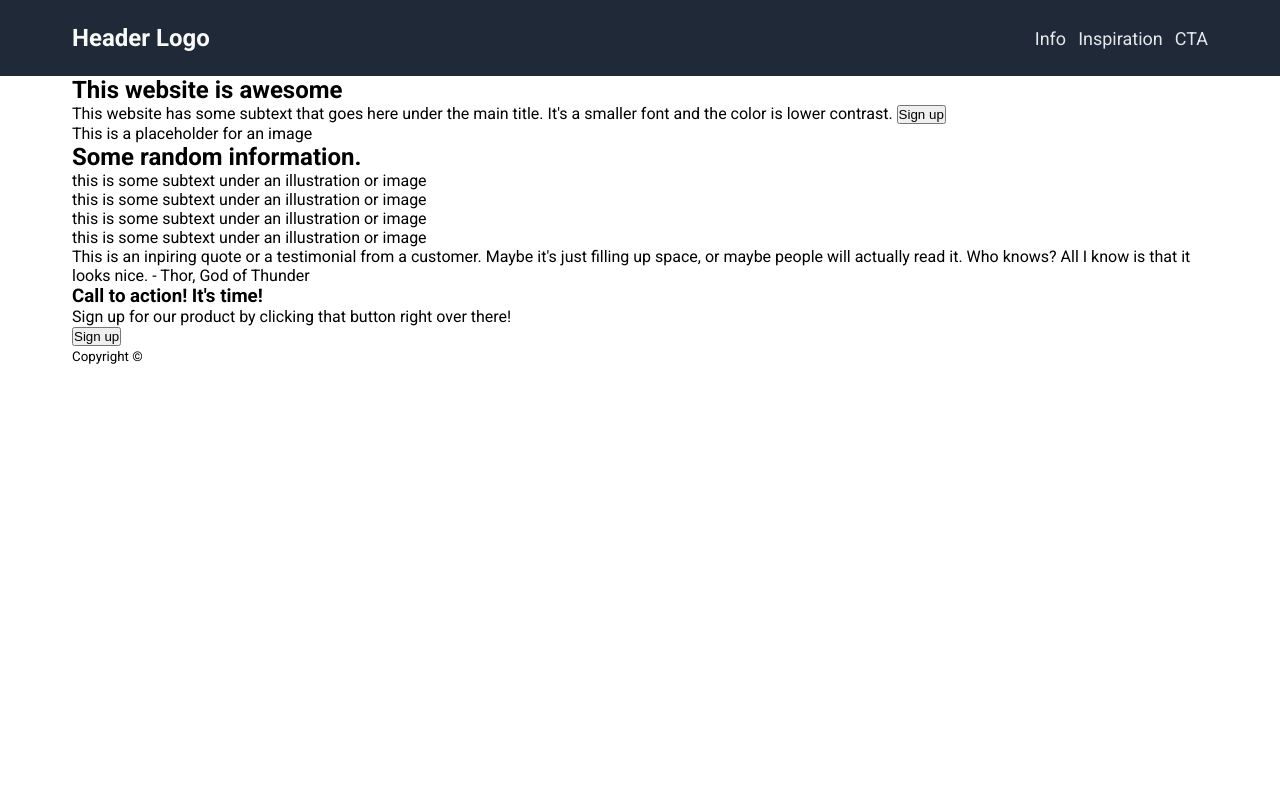
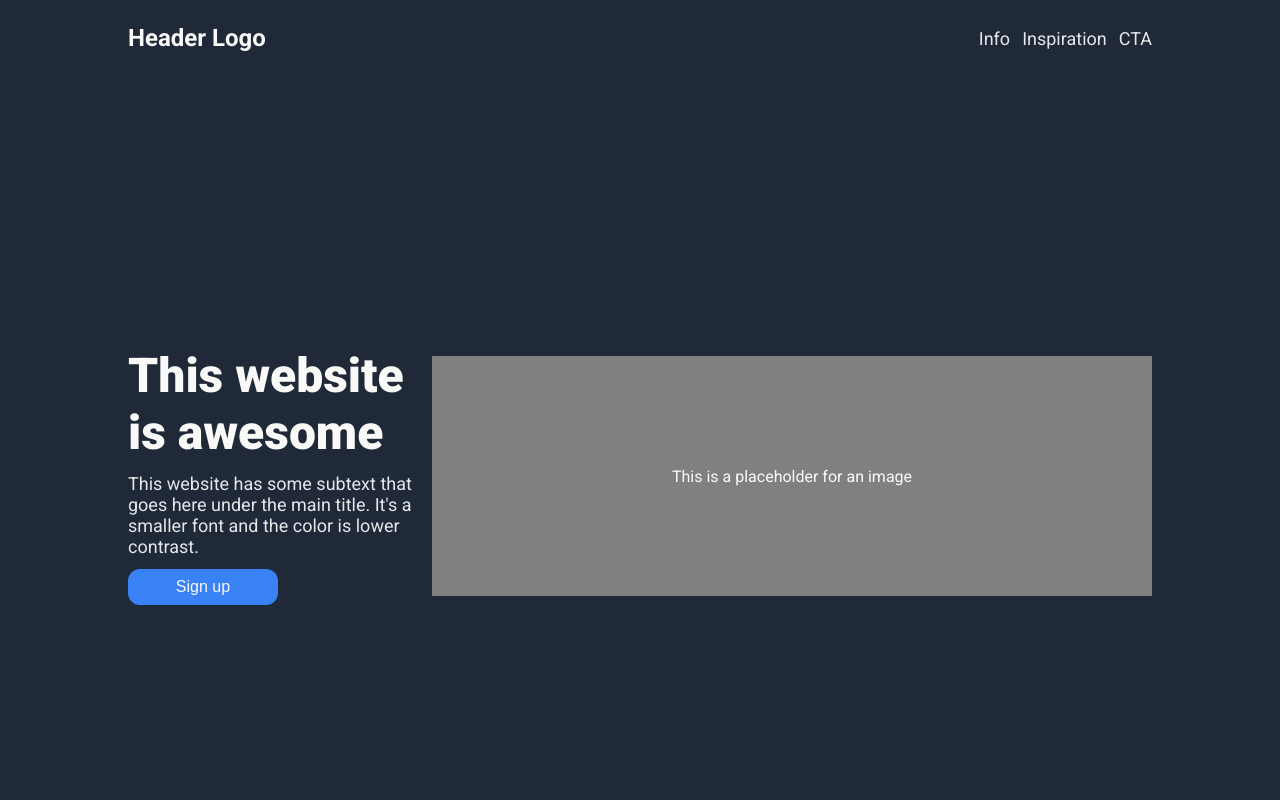
Before and after one commit to HoleInTheUniverse/landing-page, a plain HTML site: page index.html in a window 1280 px wide. Shown: the top 800 px of the page. Drawn offline with Linux system fonts and the light colour scheme.

Commit message:
Add hero section styling

```diff
--- a/style.css
+++ b/style.css
@@ -12,12 +12,15 @@ body {
 }
 
 body > * {
-    padding: 0 72px;
+    padding: 0 128px;
     width: 100%;
 }
 
 a {
     text-decoration: none;
+}
+
+a, .hero-content span {
     font-size: 18px;
     color: #E5E7EB;
 }
@@ -35,6 +38,13 @@ header {
     padding-bottom: 24px;
 }
 
+h1 {
+    font-size: 48px;
+    font-weight: 900;
+    color:#F9FAF8;
+    margin-bottom: 12px;
+}
+
 .navbar ul {
     display: flex;
     justify-content: space-evenly;
@@ -46,3 +56,36 @@ header {
     font-weight: bold;
     color: #F9FAF8;
 }
+
+.hero {
+    min-height: 100vh;
+    background-color: #1F2937;
+    display: flex;
+    justify-content: space-between;
+    align-items: center;
+    padding-top: 48px;
+    padding-bottom: 48px;
+}
+
+.hero-content button {
+    display: block;
+    background-color: #3882F6;
+    color: #F9FAF8;
+    font-size: 16px;
+    padding: 4px 8px;
+    border-radius: 12px;
+    min-width: 150px;
+    min-height: 36px;
+    border: none;
+    margin-top: 12px;
+}
+
+.hero-image {
+    color: #F9FAF8;
+    background-color: gray;
+    min-width: 720px;
+    min-height: 240px;
+    display: flex;
+    justify-content: center;
+    align-items: center;
+}
```
